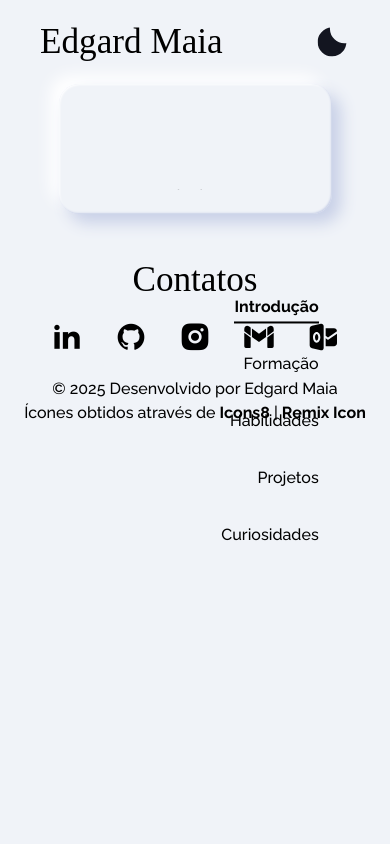
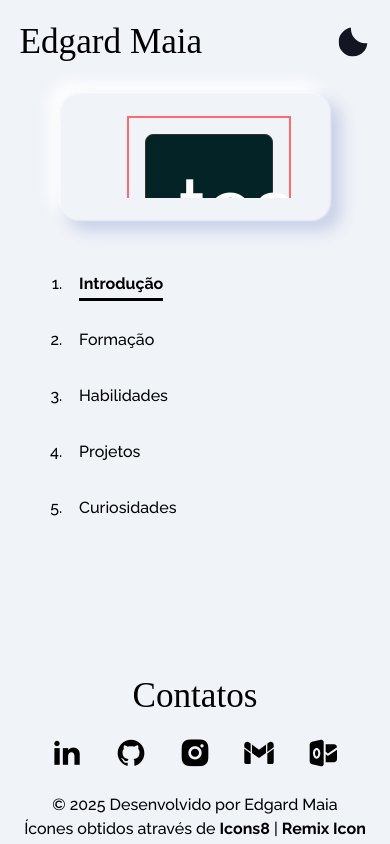
Before and after one commit to EdgardMaia/Personal-Portfolio, a plain HTML site: page public/index.html in a window 390 px wide. Drawn offline with nearby package versions, Linux system fonts and the light colour scheme; files that its build step writes are made by us from their sources; a web font is replaced by a local one.

Commit message:
refactor: reorganizar estrutura de arquivos CSS/SASS
- Renomear index.css/scss para main.css/scss para melhor clareza
- Mover arquivos sass/ para styles/utils/ para organização modular
- Reorganizar partials: _mixins.scss → _layout.scss para melhor semântica
- Adicionar novos módulos: _responsive.scss e _scroll_design.scss
- Atualizar mapeamentos CSS correspondentes

```diff
--- a/styles/index.scss
+++ b/styles/main.scss
@@ -1,11 +1,12 @@
 // --- Importações ---
-@use "../sass/reset.scss";
-@use "../sass/_dark_mode.scss";
-@use "../sass/mixins.scss";
+@use "./utils/reset";
+@use "./utils/dark_mode";
+@use "./utils/layout";
+@use "./utils/scroll_design";
 @import url("https://fonts.googleapis.com/css2?family=Funnel+Display:wght@300..800&family=Raleway:ital,wght@0,100..900;1,100..900&family=Ubuntu:ital,wght@0,300;0,400;0,500;0,700;1,300;1,400;1,500;1,700&display=swap");
 @font-face {
   font-family: "Pixel Twist";
-  src: url("../fonts/PIXELTWIST.TTF") format("truetype");
+  src: url("../assets/fonts/PIXELTWIST.TTF") format("truetype");
   font-weight: normal;
   font-style: normal;
 }
@@ -48,85 +49,119 @@ header.cabecalho-container {
     display: flex;
     justify-content: space-between;
     align-items: center;
+    position: sticky;
+    top: 0;
+    z-index: 100;
   }
 }
 
-// --- Conteúdo Principal ---
 main.conteudo-principal {
   display: flex;
   align-items: center;
+  min-height: 0; // permite que os filhos usem overflow corretamente
+  overflow: hidden;
 
   .apresentacao {
     flex: 1;
     display: block;
     margin: 0 auto;
     text-align: center;
-    height: 100%;
-
-    overflow-y: scroll;
+    height: 100%; // ocupa toda a altura disponível do container
+    overflow-y: auto; // somente aqui haverá rolagem
+    overflow-x: hidden; // evita rolagem horizontal
+    overscroll-behavior: contain; // evita “borbulhar” o scroll para o body
     scroll-behavior: smooth; // Suavizar a rolagem
 
-    // --- Esconder a barra de rolagem ---
-    &::-webkit-scrollbar {
-      display: none; // Para Chrome, Safari e Opera
-    }
-    -ms-overflow-style: none; // Para IE e Edge
-    scrollbar-width: none; // Para Firefox
+    scroll-page {
+      display: block;
+      position: relative;
+      min-height: 300px;
+      width: 85%;
+      left: 15%;
+      margin-bottom: 5rem;
+      border: 2px solid #ff6b6b; // Borda vermelha para visualizar
 
-    scroll-page {
-      display: flex;
-      align-items: center;
-      justify-content: center;
-      padding: 5rem;
+      div {
+        background-color: #ff9999; // Fundo rosa claro para ver o tamanho
+        padding: 2rem;
+        margin: 1rem;
+        min-height: 550px;
+        border: 1px solid #333;
+        border-radius: 8px;
+        color: white;
+        font-size: 5rem;
+      }
+
+      // Cores específicas para cada seção (para debug)
+      &#Introducao div {
+        background-color: #042326 !important; // Amarelo
+      }
+      &#Formacao div {
+        background-color: #0A3A40 !important; // Verde
+      }
+      &#Habilidades div {
+        background-color: #0F5959!important; // Azul
+      }
+      &#Projetos div {
+        background-color: #1D7373 !important; // Laranja
+      }
+      &#Curiosidades div {
+        background-color: #107361!important; // Roxo
+      }
     }
   }
 
   .navegacao-secao {
     position: fixed;
-    right: 15%;
-    top: 50%;
-    transform: translateY(-50%);
+    left: 17vw;
+    top: 30%;
     z-index: 50;
-    text-align: right;
+    text-align: left;
 
-    .menu{
-      list-style: none;
+    .menu {
+      list-style: decimal;
       padding: 0;
       margin: 0;
 
       li {
-        margin: .6rem 0;
+        margin: 0.5rem 0;
         transition: all 0.3s ease;
 
         a {
           display: inline-block;
           text-decoration: none;
-          padding: .5rem .8rem;
+          padding: 0.5rem 0.8rem;
           border-radius: 6px;
-          transition: transform .28s cubic-bezier(.2,.9,.3,1), box-shadow .28s, color .2s;
+          transition: transform 0.28s cubic-bezier(0.2, 0.9, 0.3, 1),
+            box-shadow 0.28s, color 0.2s;
           transform: translateY(0);
           color: var(--text-color);
 
           &::after {
             content: "";
             display: block;
-            height: 2.5px;
             width: 0;
+            height: 3px;
             margin-top: 5px;
             background: currentColor;
-            transition: width .28s;
+            transition: width 0.3s ease-out;
           }
+
           &:hover {
             transform: translateY(-8px); // "nav sobe"
             font-weight: 700;
-            box-shadow: 0 10px 20px rgba(0,0,0,0.12);
-            &::after {width: 100%;}     // underline aparece ao subir
+            box-shadow: 0 10px 20px rgba(0, 0, 0, 0.12);
+
+            &::after {
+              width: 100%;
+            } // underline aparece ao subir
           }
 
           &:active {
             transform: translateY(3px); // "nav desce"
-            box-shadow: 0 10px 20px rgba(0,0,0,0.12);
+            box-shadow: 0 10px 20px rgba(0, 0, 0, 0.12);
           }
+
           &.active {
             font-weight: 700;
             color: var(--text-color);
@@ -136,6 +171,7 @@ main.conteudo-principal {
               width: 100%;
             }
           }
+
           span {
             font-family: "Raleway", sans-serif;
             font-size: 16px;
@@ -146,7 +182,6 @@ main.conteudo-principal {
   }
 }
 
-
 // --- Rodapé da página ---
 footer.rodape-container {
   // Layout centralizado usando flexbox
@@ -156,6 +191,12 @@ footer.rodape-container {
   justify-content: center;
   padding: 2rem 0 3rem 0;
   margin-top: 1rem;
+
+  position: absolute;
+  top: 80vh;
+  bottom: 0;
+  left: 0;
+  right: 0;
 
   h1 {
     margin: 0 0 1rem 0;
@@ -184,7 +225,6 @@ footer.rodape-container {
       justify-content: center;
       text-decoration: none;
       transition: color 0.3s ease;
-
 
       // Ícones das redes sociais (Remix Icon)
       i {
@@ -305,8 +345,8 @@ footer.rodape-container {
   }
 
   .creditos {
-
-    p, a {
+    p,
+    a {
       color: var(--text-color);
       font-size: 1rem;
       text-align: center;
--- a/sass/_mixins.scss
+++ b/styles/utils/_layout.scss
@@ -7,18 +7,16 @@
   width: 100vw;
   height: auto;
   margin: 0;
-  padding: 1.5rem 2.5rem;
+  padding: 1.5rem 5% 2rem 5%;
+
   // border-radius: 20px;
   // background-color: var(--session-color);
+  // box-shadow:
+  // 9px 9px 16px var(--shadow-dark),
+  // -9px -9px 16px var(--shadow-light),
+  // inset -1px -1px 2px var(--shadow-dark),
+  // inset 1px 1px 2px var(--shadow-light);
 }
-
-//   Box-shadow neumórfico
-//   box-shadow:
-//   9px 9px 16px var(--shadow-dark),
-//   -9px -9px 16px var(--shadow-light),
-//   inset -1px -1px 2px var(--shadow-dark),
-//   inset 1px 1px 2px var(--shadow-light);
-// }
 
 .cabecalho-container,
 .rodape-container {
@@ -49,7 +47,3 @@
 .conteudo-principal {
   @include layout-main;
 }
-
-@mixin responsividade {
-
-}
--- /dev/null
+++ b/styles/utils/_responsive.scss
@@ -0,0 +1,57 @@
+// ==============================================
+// 📱 Mixins de Responsividade
+// ==============================================
+
+// Breakpoints padrão
+$breakpoints: (
+  xs: 360px,
+  sm: 480px,
+  md: 768px,
+  lg: 1024px,
+  xl: 1280px,
+  xxl: 1536px,
+);
+
+// Uso: @include respond-to(md) { ... }
+@mixin respond-to($bp) {
+  $size: map-get($breakpoints, $bp);
+  @if $size {
+    @media (max-width: $size) {
+      @content;
+    }
+  } @else {
+    @warn "Breakpoint `#{$bp}` não existe em $breakpoints";
+  }
+}
+
+// Uso: @include respond-up(lg) { ... }
+@mixin respond-up($bp) {
+  $size: map-get($breakpoints, $bp);
+  @if $size {
+    @media (min-width: $size) {
+      @content;
+    }
+  } @else {
+    @warn "Breakpoint `#{$bp}` não existe em $breakpoints";
+  }
+}
+
+// Uso: @include between(sm, lg) { ... }
+@mixin between($min, $max) {
+  $minSize: map-get($breakpoints, $min);
+  $maxSize: map-get($breakpoints, $max);
+  @if $minSize and $maxSize {
+    @media (min-width: $minSize) and (max-width: $maxSize) {
+      @content;
+    }
+  } @else {
+    @warn "Breakpoints inválidos em between(#{$min}, #{$max})";
+  }
+}
+
+// Preferência do usuário por menos animações
+@mixin reduced-motion {
+  @media (prefers-reduced-motion: reduce) {
+    @content;
+  }
+}
--- /dev/null
+++ b/styles/utils/_scroll_design.scss
@@ -0,0 +1,30 @@
+@mixin scroll-layout {
+    // --- Paleta scrollbar ---
+    $sb-track-color: #ffffff;
+    $sb-thumb-color: #000000;
+    $sb-size: 10px;
+
+    // Estilo do scrollbar aplicado corretamente
+    &::-webkit-scrollbar {
+      width: $sb-size;
+    }
+
+    // &::-webkit-scrollbar-track {
+    //   background: $sb-track-color;
+    //   border-radius: 3px;
+    // }
+
+    &::-webkit-scrollbar-thumb {
+      background: $sb-thumb-color;
+      border-radius: 3px;
+    }
+
+    @supports not selector(::-webkit-scrollbar) {
+      scrollbar-color: $sb-thumb-color, $sb-track-color;
+      scrollbar-width: thin;
+    }
+}
+
+.apresentacao {
+  @include scroll-layout();
+}
```
Also changed, not shown: styles/main.css, styles/utils/_dark_mode.scss (renamed from sass/_dark_mode.scss), styles/utils/_reset.scss (renamed from sass/_reset.scss), 2 other files.
